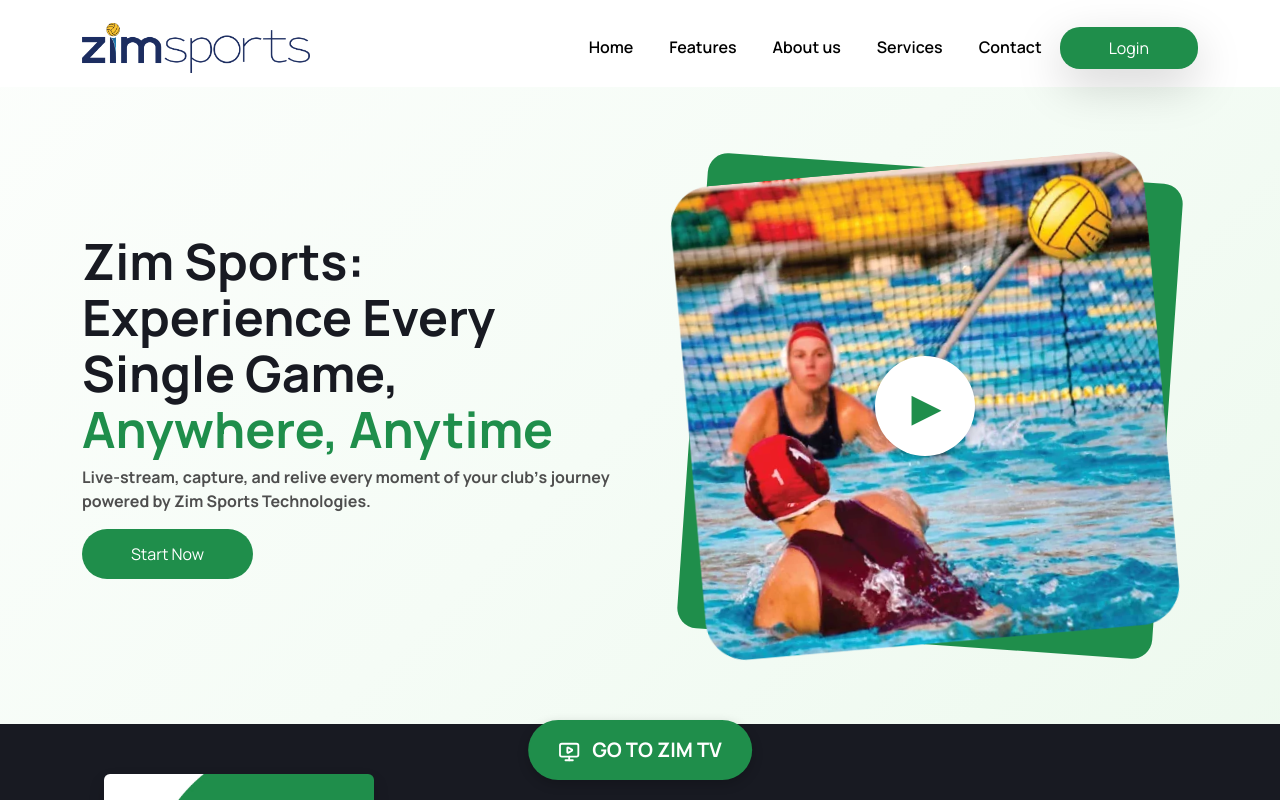
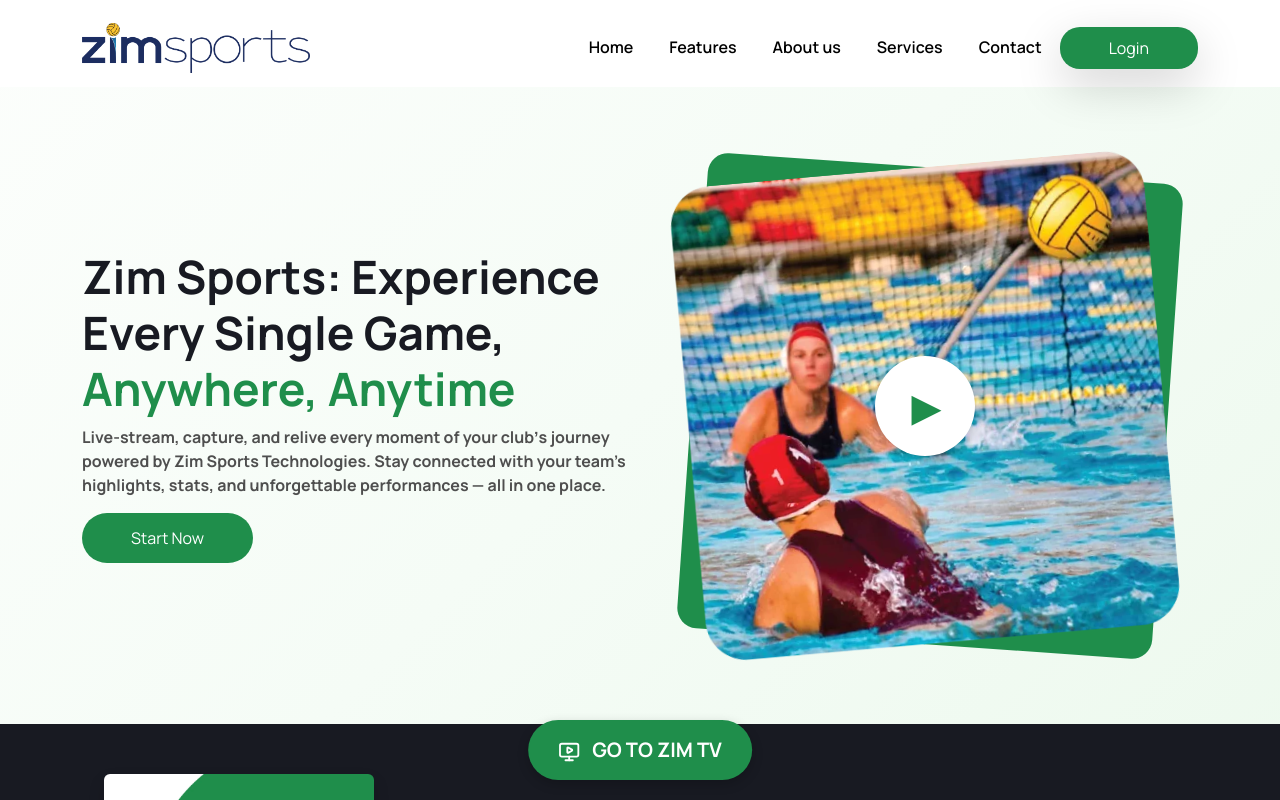
Before and after one commit to Zeeshanprojects/ZimSportsWebsite, a React (Vite) app in the folder zimsports/: page / in a window 1280 px wide. Built offline with nearby package versions, Linux system fonts and the light colour scheme; the HTML template or start-up script is replaced by a standard one.

Commit message:
code-updated

```diff
--- a/zimsports/src/Pages/Home.jsx
+++ b/zimsports/src/Pages/Home.jsx
@@ -28,9 +28,10 @@ export default function Home() {
   </strong>
 </h1>
 <p>
-                  Live-stream, capture, and relive every moment of your clubʼs
-                  journey powered by Zim Sports Technologies.
+  Live-stream, capture, and relive every moment of your clubʼs journey powered by Zim Sports Technologies.
+  Stay connected with your team’s highlights, stats, and unforgettable performances — all in one place.
 </p>
+
                 <div className="d-flex flex-wrap align-items-center">
                   <Link to="/signup">
                     <button
--- a/zimsports/src/Pages/Login.jsx
+++ b/zimsports/src/Pages/Login.jsx
@@ -112,7 +112,7 @@ export default function Login() {
                 <button
                   type="button"
                   onClick={() => setShowPassword((s) => !s)}
-                  className="btn password-toggle"
+                  className=" password-toggle"
                   aria-label={showPassword ? "Hide password" : "Show password"}
                   style={{
                     position: "absolute",
--- a/zimsports/src/assets/CSS/Home.css
+++ b/zimsports/src/assets/CSS/Home.css
@@ -348,8 +348,12 @@ body.modal-open .watch-live-btn {
     background-position: -200% 0;
   }
 }
-
-@media (min-width: 992px) and (max-width: 1199px) {
+@media (min-width: 1024px) and (max-width: 1299px){
+.text-content h1{
+  font-size: 46px !important;
+}
+}
+@media (min-width: 992px) and (max-width: 1023px) {
   .primary-btn {
     padding: 10px 18px !important;
   }
```
Lines whose indentation alone changed are shown as unchanged.
